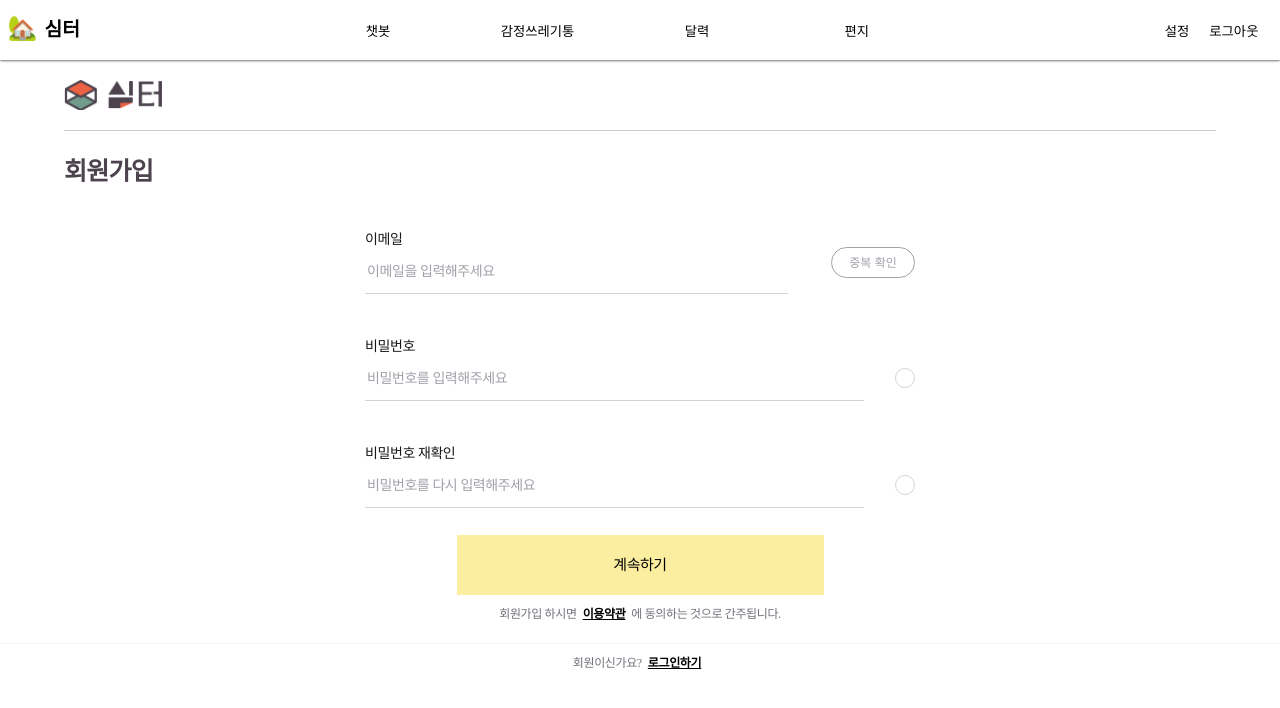
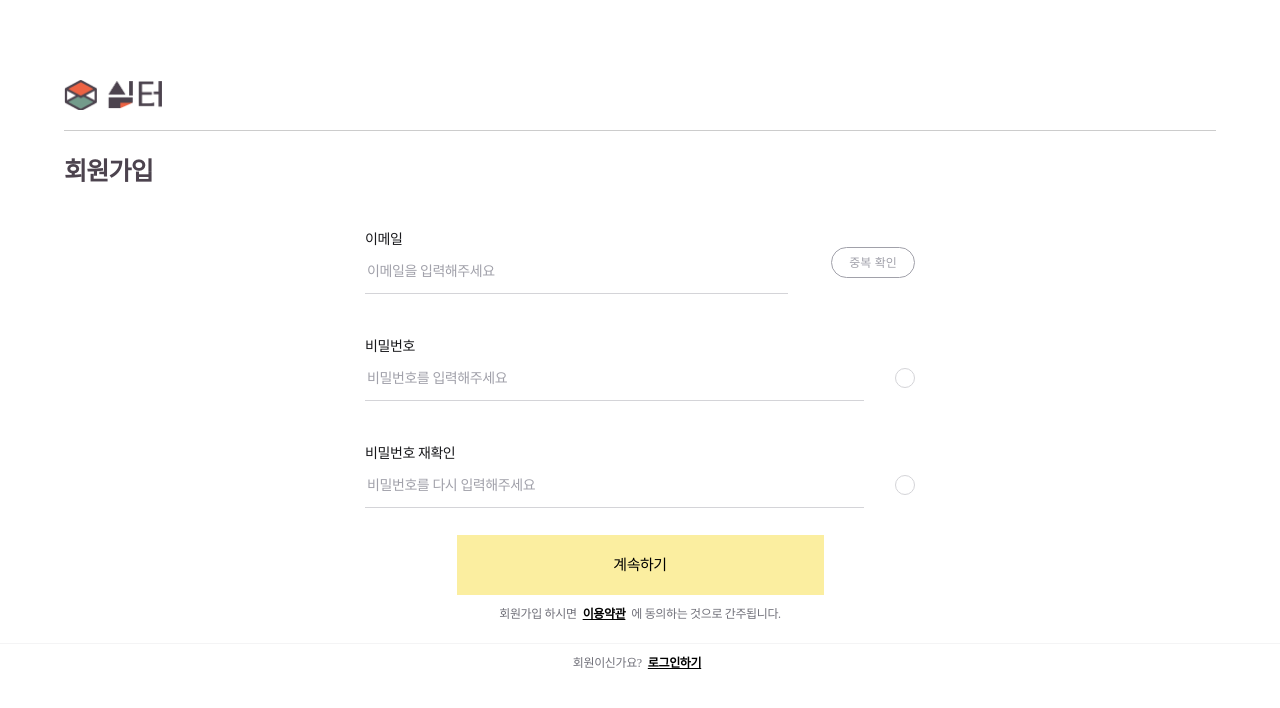
Before and after one commit to git1uv/client, a React (Create React App) app: page /signup in a window 1280 px wide. Shown: the top 708 px of the page. Built offline with nearby package versions, Linux system fonts and the light colour scheme.

Commit message:
feat: 로그인/회원가입 헤더 비활성화

```diff
--- a/src/App.js
+++ b/src/App.js
@@ -1,16 +1,23 @@
 import React from 'react';
 import Header from './Header';
 import MyCalendar from './components/MyCalendar';
-import { Route, Routes } from 'react-router-dom';
+import { Route, Routes, useLocation } from 'react-router-dom';
 import DatePage from './routes/DatePage';
 import Login from "./routes/Login";
 import Signup from "./routes/Signup";
 import SettingName from './routes/SettingName';
 
 function App() {
+  const location = useLocation();
+  const noHeaderRoutes = ['/login', '/signup', '/signup/nickname', '/'];
+
+  const isShowHeader = !noHeaderRoutes.includes(location.pathname);
+
+  console.log(window.innerWidth)
+  console.log(window.innerHeight)
   return (
     <div>
-        <Header />
+        {isShowHeader && <Header />}
         <Routes>
           <Route path="/login" element={<Login/>}/>
           <Route path="/signup" element={<Signup/>}/>
```
